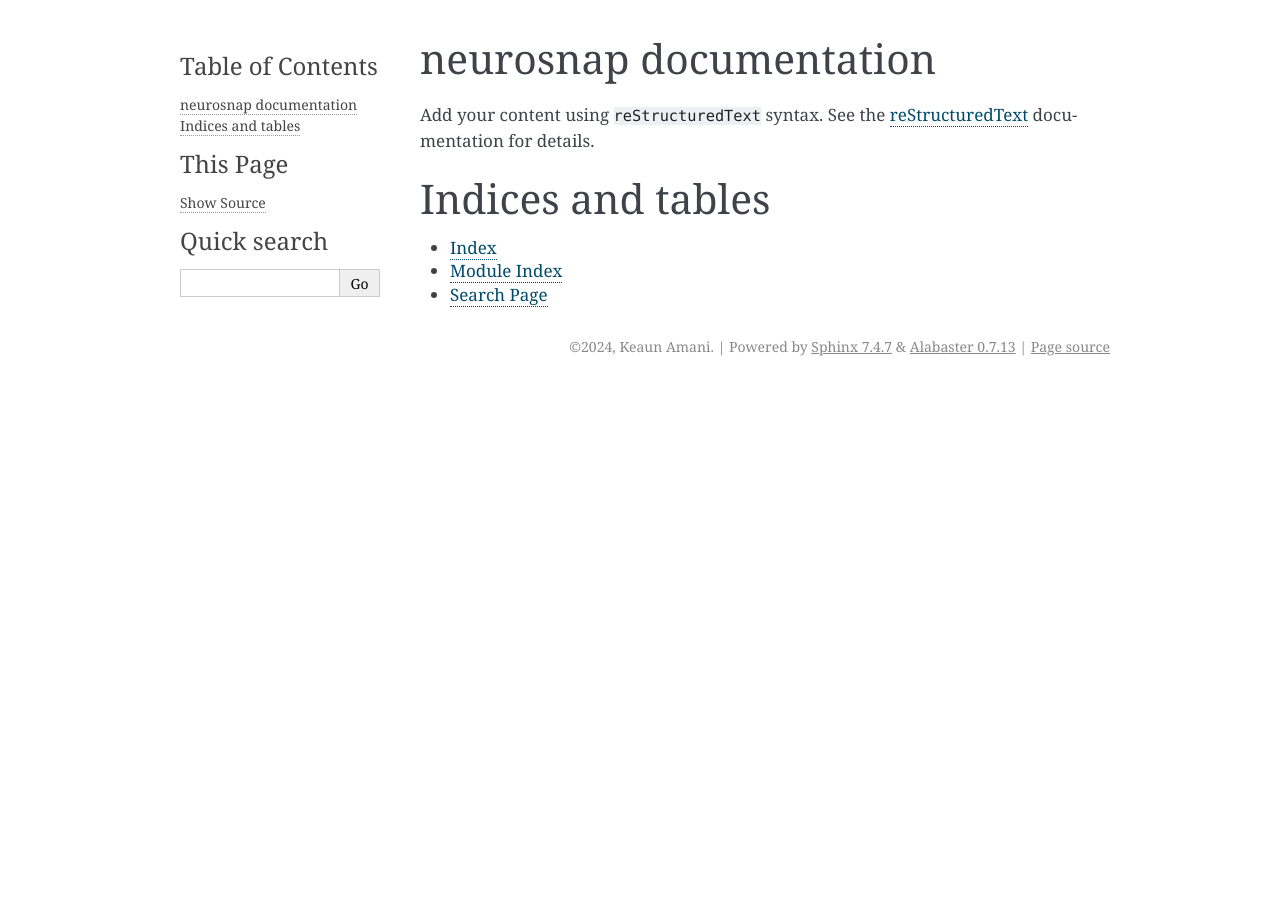
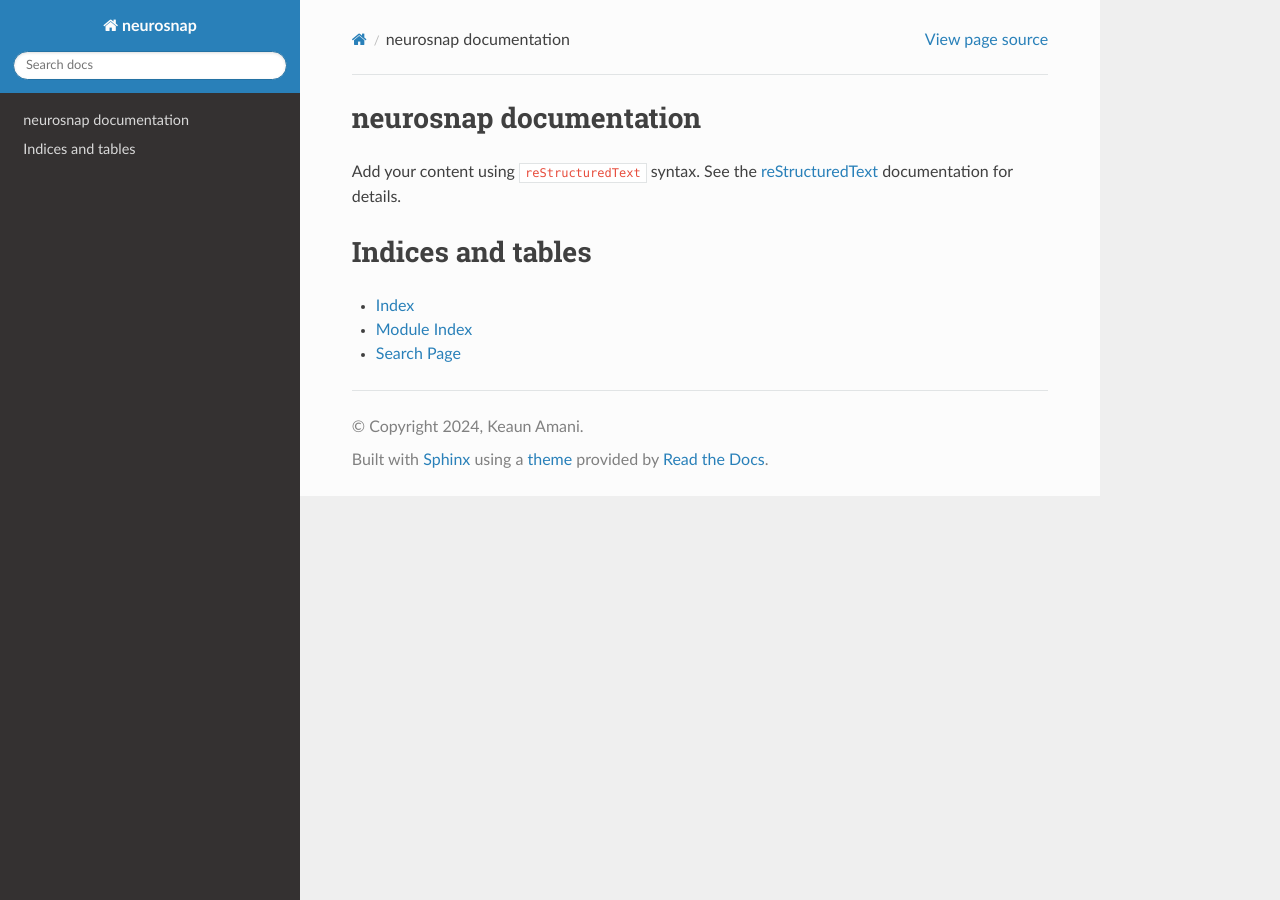
Before and after one commit to NeurosnapInc/neurosnap, a Sphinx documentation site: the page built from docs/source/index.rst, in a window 1280 px wide. Built offline with Sphinx 7.4.7 and the Read the Docs theme 3.1.0, drawn with Linux system fonts in a browser that asks for light colours.

Commit message:
use rtd theme, much nicer

```diff
--- a/docs/source/conf.py
+++ b/docs/source/conf.py
@@ -31,5 +31,5 @@ exclude_patterns = []
 # -- Options for HTML output -------------------------------------------------
 # https://www.sphinx-doc.org/en/master/usage/configuration.html#options-for-html-output
 
-html_theme = "alabaster"
+html_theme = "sphinx_rtd_theme"
 html_static_path = ["_static"]
--- a/pyproject.toml
+++ b/pyproject.toml
@@ -35,6 +35,7 @@ dependencies = [
 dev = [
   "ruff==0.7.0",
   "sphinx==8.1.3",
+  "sphinx-rtd-theme==3.0.1",
 ]
 
 [project.urls]
```
